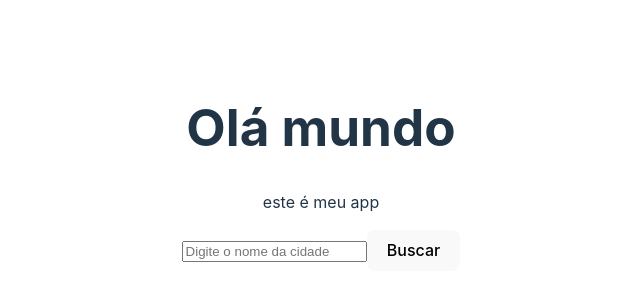
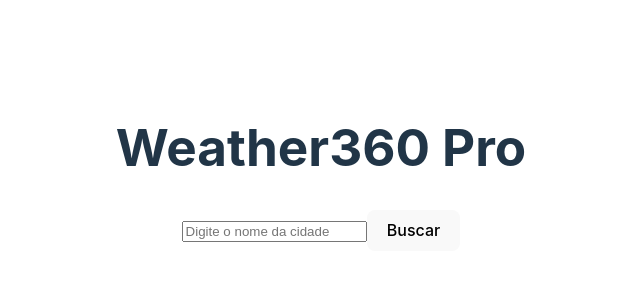
Before and after one commit to severidade/weather360-pro, a React (Vite) app: page / in a window 1280 px wide. Shown: the part 232-532 px from the top of the page, without its empty margins (319-959 px from the left). Built offline with nearby package versions, Linux system fonts and the light colour scheme.

Commit message:
refactor: :recycle: Coloca o input e o botão dentro de um From
Semantica e permite que ao clicar em Enter o formulário seja enviado0

```diff
--- a/src/App.tsx
+++ b/src/App.tsx
@@ -6,9 +6,12 @@ import { useState, useRef } from 'react';
 function App() {
   const [weather, setWeather] = useState<any | null>(null);
   const [error, setError] = useState<string | null>(null);
+
+  // const [error, setError] = useState<boolean>(false);
   const inputRef = useRef<HTMLInputElement>(null);
 
-  async function searchCity() {
+  async function searchCity(event: React.FormEvent<HTMLFormElement>) {
+    event.preventDefault(); // evita o recarregamento da página
     const city = inputRef.current?.value;
     const apiKey = import.meta.env.VITE_OPENWEATHERMAP_API_KEY;
 
@@ -20,22 +23,24 @@ function App() {
     const url = `https://api.openweathermap.org/data/2.5/weather?q=${city}&appid=${apiKey}&lang=pt_br&units=metric`;
 
     try {
-      setError(null); // Limpa o erro antes da nova requisição
+      setError(null);
       const { data } = await axios.get(url);
       setWeather(data);
+      console.log(weather);
     } catch (error) {
+      console.log(error);
       setError('Erro ao buscar os dados do clima.');
     }
   }
 
   return (
     <>
-      <h1>Olá mundo</h1>
-      <p>este é meu app</p>
-      <input ref={inputRef} type="text" placeholder="Digite o nome da cidade" />
-      <button type="button" onClick={searchCity}>
-        Buscar
-      </button>
+      <h1>Weather360 Pro</h1>
+      <form onSubmit={searchCity}>
+        <input ref={inputRef} type="text" placeholder="Digite o nome da cidade" />
+        <button type="submit">Buscar</button>
+      </form>
+
       {error && <p style={{ color: 'red' }}>{error}</p>}
       {weather && weather.name && (
         <p>
```
